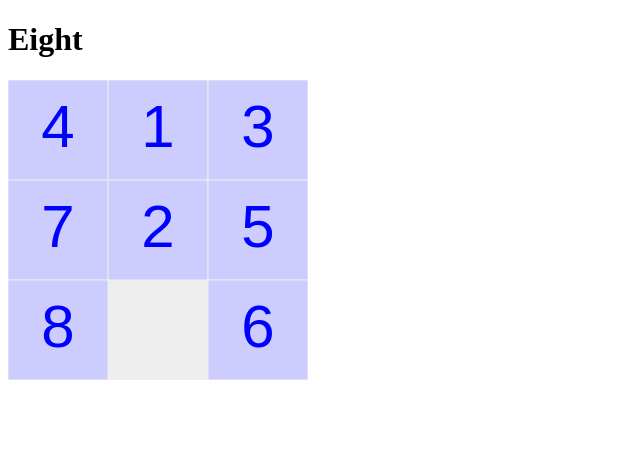
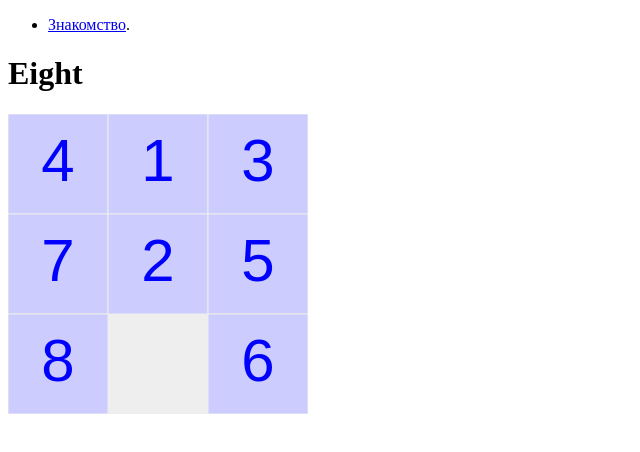
Before and after one commit to PeshIra/PeshIra.github.io, a plain HTML site: page eight.html in a window 1280 px wide. Shown: the whole page, without its empty margins (0-640 px from the left). Drawn offline with Linux system fonts and the light colour scheme; files whose address does not match are found by name.

Commit message:
Update eight.html

```diff
--- a/eight.html
+++ b/eight.html
@@ -5,6 +5,9 @@
         <title>Eight</title>
     </head>
     <body>
+        <ul>
+		    <li><a href="index.html">Знакомство</a>.</li>
+	    </ul>
         <h1>Eight</h1>
         <canvas id="canvas" width=300 height=300></canvas>
         <script src="./js/main.js" type="module"></script>
```
